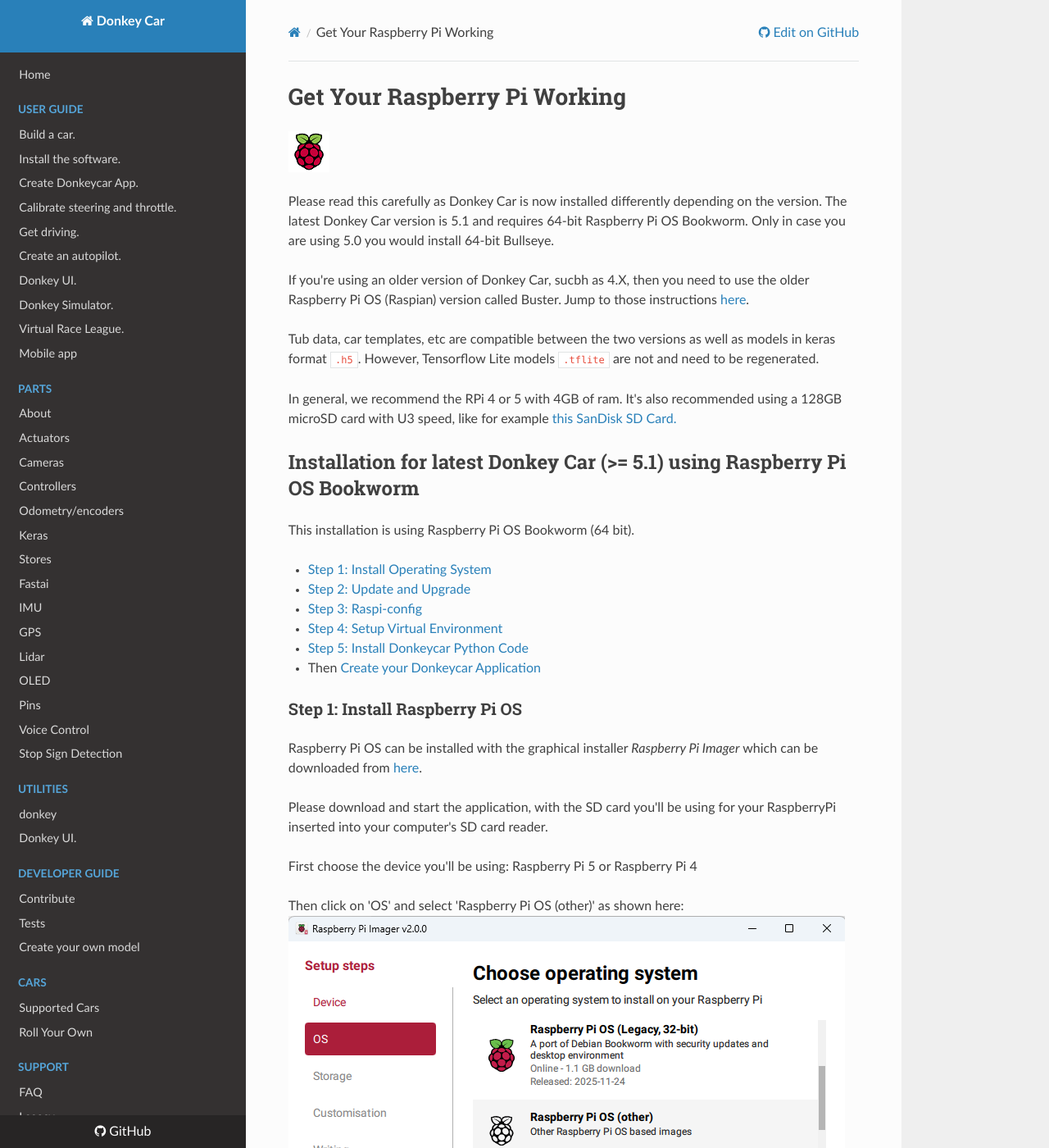
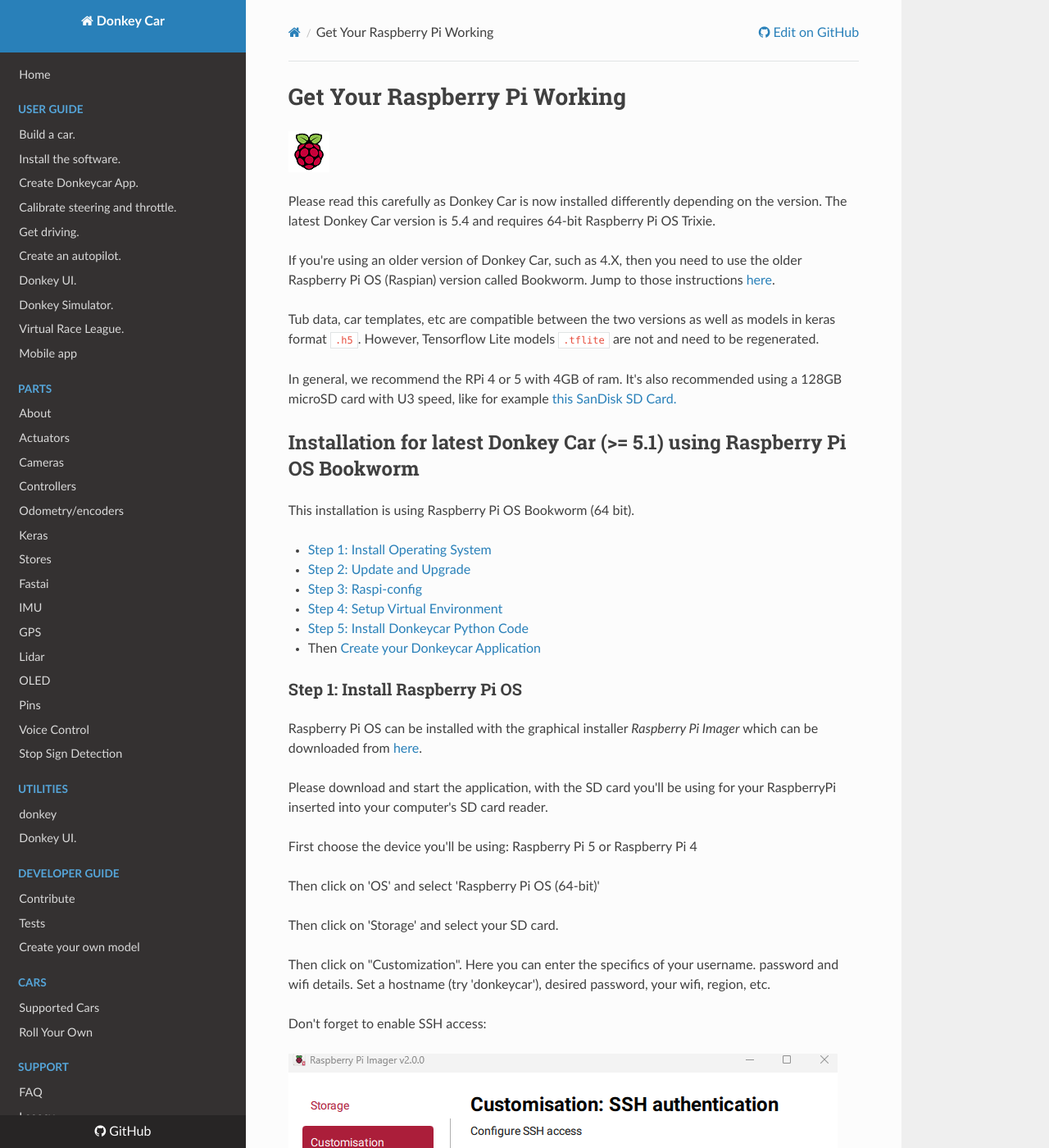
Before and after one commit to autorope/donkeydocs, an MkDocs documentation site: the page built from docs/guide/robot_sbc/setup_raspberry_pi.md, in a window 1280 px wide and 1400 px high. Shown: the whole window at 82% size. Built offline with MkDocs 1.6.1, drawn with Linux system fonts in a browser that asks for light colours; nearby versions of some CDN libraries; some of the changed text lies outside the part shown.

Commit message:
update for 5.4
Updated the Raspberry Pi OS version requirements for Donkey Car installation. Adjusted instructions for older versions and clarified OS selection steps.

```diff
--- a/docs/guide/robot_sbc/setup_raspberry_pi.md
+++ b/docs/guide/robot_sbc/setup_raspberry_pi.md
@@ -3,12 +3,11 @@
 ![donkey](/assets/logos/rpi_logo.png)
 
 Please read this carefully as Donkey Car is now installed differently
-depending on the version. The latest Donkey Car version is 5.1 and requires
-64-bit Raspberry Pi OS Bookworm. Only in case you are using 5.0 you would
-install 64-bit Bullseye.
+depending on the version. The latest Donkey Car version is 5.4 and requires
+64-bit Raspberry Pi OS Trixie.
 
-If you're using an older version of Donkey Car, sucbh as 4.X, then you need to
-use the older Raspberry Pi OS (Raspian) version called Buster. Jump to
+If you're using an older version of Donkey Car, such as 4.X, then you need to
+use the older Raspberry Pi OS (Raspian) version called Bookworm. Jump to
 those instructions [here](#step-1-flash-operating-system).
 
 Tub data, car templates, etc are compatible between the two versions as well
@@ -41,12 +40,7 @@ Please download and start the application, with the SD card you'll be using for
 
 First choose the device you'll be using: Raspberry Pi 5 or Raspberry Pi 4
 
-Then click on 'OS' and select 'Raspberry Pi OS (other)' as shown here:
-![image list](/assets/imager1.png)
-
-Then, in the list it provides, scroll down and click on "Raspberry Pi OS (Legacy 64-bit)" as shown here
-
-![image list](/assets/imager2.png)
+Then click on 'OS' and select 'Raspberry Pi OS (64-bit)'
 
 Then click on 'Storage' and select your SD card.
 
```
